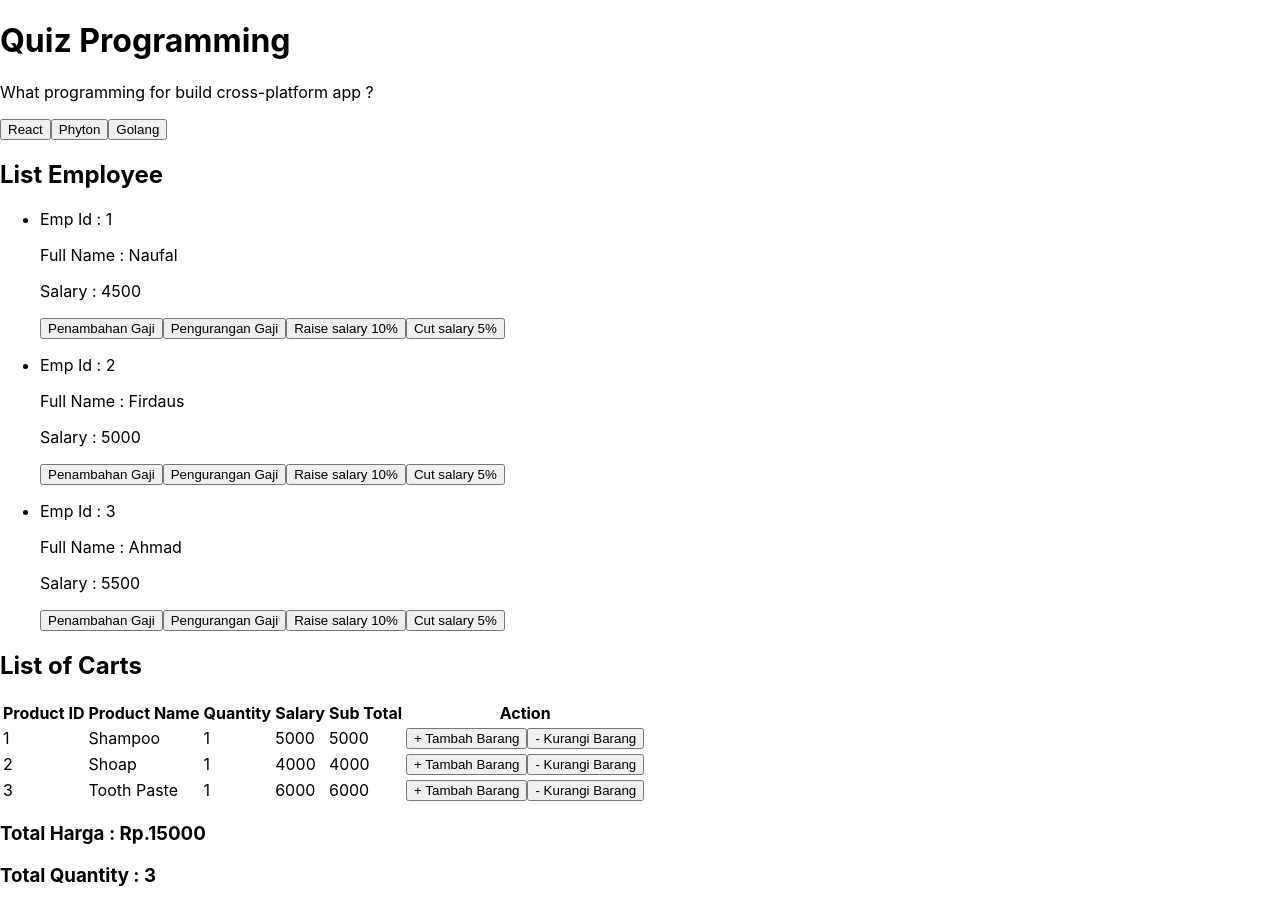
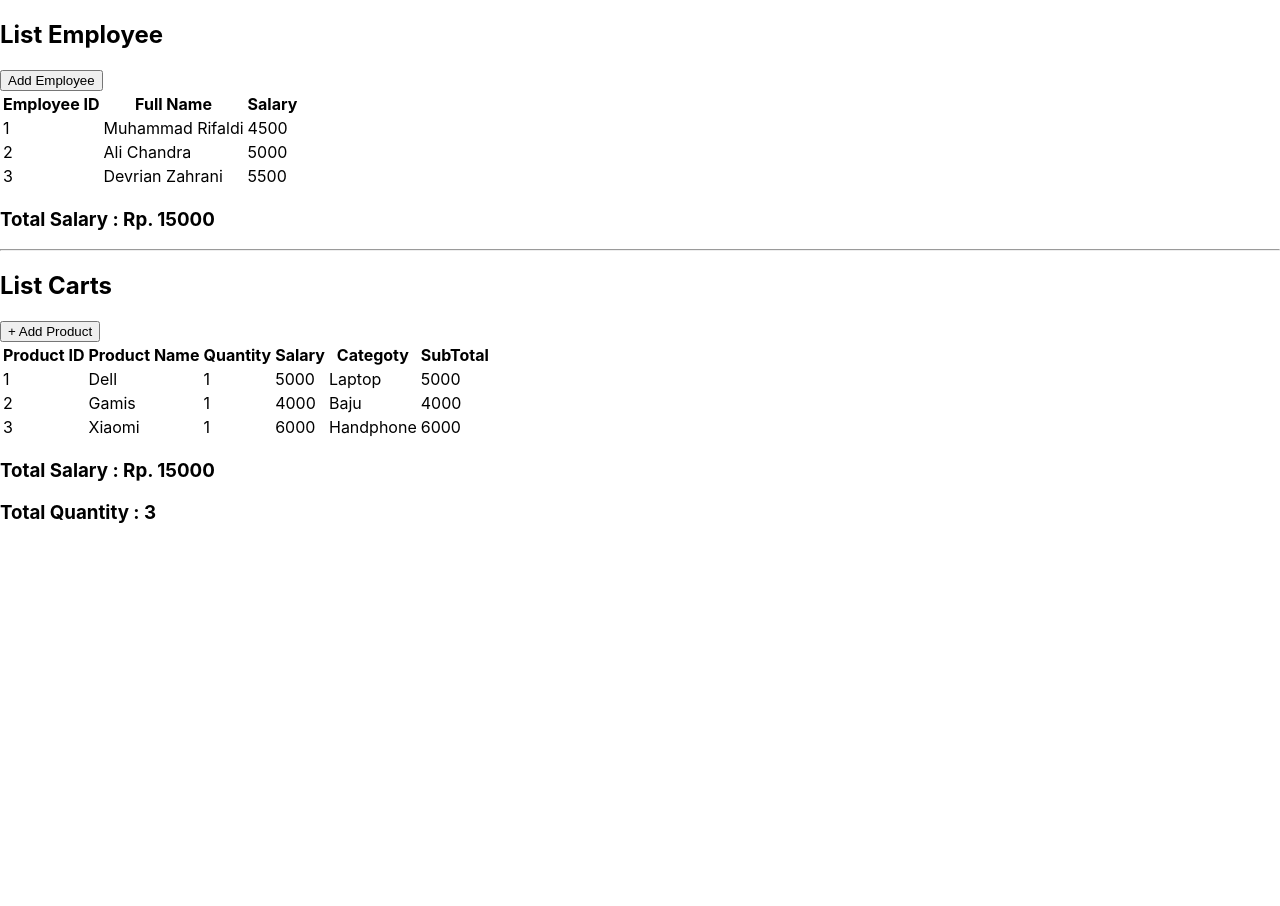
Before and after one commit to mhmmdrifaldi/Week04-BootcampNodeJS, a React (Create React App) app: page / in a window 1280 px wide. After the commit the page ends 800 px from the top, so only its background shows below. Built offline with nearby package versions, Linux system fonts and the light colour scheme.

Commit message:
Membuat Form Sederhana

```diff
--- /dev/null
+++ b/src/Day03/App.js
@@ -0,0 +1,20 @@
+import EmployeeForm from "./Form/EmployeeForm";
+import ChartList from "./Form/ChartList";
+
+function App() {
+  return (
+    <div>
+      <div>
+        <EmployeeForm/>
+      </div>
+      <div>
+        <hr/>
+      </div>
+      <div>
+        <ChartList/>
+      </div>
+    </div>
+  );
+}
+
+export default App;
--- /dev/null
+++ b/src/Day03/Form/ChartForm.js
@@ -0,0 +1,37 @@
+import React from 'react'
+
+export default function ChartForm(props) {
+	return (
+		<div>
+			<form onSubmit={props.onSubmitForm}>
+				<div>
+					<label>Product Name : </label>
+					<input type='text' placeholder='Product Name' onChange={props.handleOnChange('prodName')}/>
+				</div>
+				<div>
+					<label>Quantity : </label>
+					<input type='number' placeholder='Quantity' onChange={props.handleOnChange('qty')}/>
+				</div>
+				<div>
+					<label>Salary : </label>
+					<input type='number' placeholder='Salary' onChange={props.handleOnChange('salary')}/>
+				</div>
+				<div>
+					<label>Category : </label>
+					<select onChange={props.selectOnChange}>
+						<option> ---Choice Category--- </option>
+						{
+							props.category.map((values, index) =>
+							<option key={index}>{values}</option>
+							)
+						}
+					</select>
+				</div>
+				<div>
+					<button type='submit'>Simpan</button>
+					<button onClick={()=> props.setDisplay(false)}>Cancel</button>
+				</div>
+			</form>
+		</div>
+	)
+}
--- /dev/null
+++ b/src/Day03/Form/ChartList.js
@@ -0,0 +1,97 @@
+import React, { useState, useEffect } from 'react'
+import ChartForm from './ChartForm'
+
+export default function ChartList() {
+	const listCart = [
+		{prodId: 1, prodName: 'Dell', qty: 1, salary: 5000, category: 'Laptop'},
+		{prodId: 2, prodName: 'Gamis', qty: 1, salary: 4000, category: 'Baju'},
+		{prodId: 3, prodName: 'Xiaomi', qty: 1, salary: 6000, category: 'Handphone'}
+	]
+
+	const [carts, setCarts] = useState(listCart)
+	const [category] = useState(['Handphone', 'Laptop', 'Baju', 'Alat Rumah Tangga'])
+	const [totalHarga, setTotalHarga] = useState(0)
+	const [totalQty, setTotalQty] = useState(0)
+	const [display, setDisplay] = useState(false)
+	const [values, setValues] = useState({
+		prodName: undefined,
+		qty: 0,
+		salary: 0,
+		category: undefined
+	})
+
+	useEffect(() => {
+		const totalHarga = carts.reduce((jumlah, data) => jumlah + (data.qty * data.salary), 0)
+			setTotalHarga(totalHarga)
+		const totalQuantity = carts.reduce((jumlah, data) => jumlah + (data.qty * 1), 0)
+			setTotalQty(totalQuantity)
+	}, [carts])
+
+	const handleChange = name => event => {
+		setValues({...values, [name]: event.target.value})
+	}
+
+	const onSubmit = (event) => {
+		event.preventDefault()
+		setCarts([...carts, {
+			prodId: carts.length + 1,
+			prodName: values.prodName,
+			qty: values.qty,
+			salary: values.salary,
+			category: values.category
+		}])
+		setDisplay(false)
+	}
+
+	const selectOnChange = event => {
+		const value = event.target.selectedIndex !== 0 ?
+		event.target.options[event.target.selectedIndex].value : null
+		setValues({...values, category: value})
+	}
+
+	return (
+		<div>
+			<h2>List Carts</h2>
+			<button onClick={()=> setDisplay(true)}>+ Add Product</button>
+			{
+				display ?
+				<ChartForm
+					onSubmitForm = {onSubmit}
+					handleOnChange = {handleChange}
+					category = {category}
+					selectOnChange = {selectOnChange}
+					setDisplay = {setDisplay}
+				/>
+				:
+				<>
+					<table>
+						<thead>
+							<th>Product ID</th>
+							<th>Product Name</th>
+							<th>Quantity</th>
+							<th>Salary</th>
+							<th>Categoty</th>
+							<th>SubTotal</th>
+						</thead>
+						<tbody>
+							{
+								(carts || []).map(cart => (
+									<tr key={cart.prodId}>
+										<td>{cart.prodId}</td>
+										<td>{cart.prodName}</td>
+										<td>{cart.qty}</td>
+										<td>{cart.salary}</td>
+										<td>{cart.category}</td>
+										<td>{cart.qty * cart.salary}</td>
+									</tr>
+								))
+							}
+						</tbody>
+					</table>
+					<h3>Total Salary : Rp. {totalHarga}</h3>
+					<h3>Total Quantity : {totalQty}</h3>
+				</>
+			}
+		</div>
+	)
+}
--- /dev/null
+++ b/src/Day03/Form/EmployeeForm.js
@@ -0,0 +1,86 @@
+import React, { useState,useEffect } from 'react'
+
+export default function EmployeeForm() {
+  const listEmployee = [
+    {empId: 1, fullName: 'Muhammad Rifaldi', salary:4500},
+    {empId: 2, fullName: 'Ali Chandra', salary:5000},
+    {empId: 3, fullName: 'Devrian Zahrani', salary:5500}
+  ]
+
+  const [employee, setEmployee] = useState(listEmployee)
+  const [total, setTotal] = useState(0)
+  const [values, setValues] = useState({
+    fullName: undefined,
+    salary: 0
+  })
+  const [display, setDisplay] = useState(false)
+
+  useEffect(()=>{
+    const totalSalary = employee.reduce((jumlah, data) => jumlah + (data.salary * 1), 0)
+    setTotal(totalSalary)
+  },[employee])
+
+  const handleChange = name => event => {
+    setValues({...values,[name]:event.target.value})
+  }
+
+  const onSubmit = (event) =>{
+    event.preventDefault()
+    setEmployee([...employee,{
+      empId: employee.length + 1,
+      fullName: values.fullName,
+      salary: values.salary
+    }])
+    setDisplay(false)
+  }
+
+  const renderForm = () => {
+    return(
+      <form onSubmit={onSubmit}>
+        <div>
+          <label>Full Name : </label>
+          <input type="text" placeholder='Full Name' onChange={handleChange('fullName')}/>
+        </div>
+        <div>
+          <label>Salary : </label>
+          <input type="text" placeholder='Salary' onChange={handleChange('salary')}/>
+        </div>
+        <div>
+          <button type='submit'>Simpan</button>
+          <button onClick={()=>setDisplay(false)}>Cancel</button>
+        </div>
+      </form>
+    )
+  }
+
+  return (
+    <div>
+    <h2>List Employee</h2>
+    <button onClick={()=> setDisplay(true)}> Add Employee </button>
+      {
+        display ? renderForm() :
+          <>
+            <table>
+              <thead>
+                <th>Employee ID</th>
+                <th>Full Name</th>
+                <th>Salary</th>
+              </thead>
+              <tbody>
+                {
+                  (employee || []).map(emp => (
+                    <tr key={emp.empId}>
+                      <td>{emp.empId}</td>
+                      <td>{emp.fullName}</td>
+                      <td>{emp.salary}</td>
+                      </tr>
+                    ))
+                }
+              </tbody>
+            </table>
+            <h3>Total Salary : Rp. {total}</h3>
+          </>
+      }
+    </div>
+  )
+}
--- a/src/index.js
+++ b/src/index.js
@@ -1,7 +1,7 @@
 import React from 'react';
 import ReactDOM from 'react-dom/client';
 import './index.css';
-import App from './Day02/App';
+import App from './Day03/App';
 import reportWebVitals from './reportWebVitals';
 
 const root = ReactDOM.createRoot(document.getElementById('root'));
```
